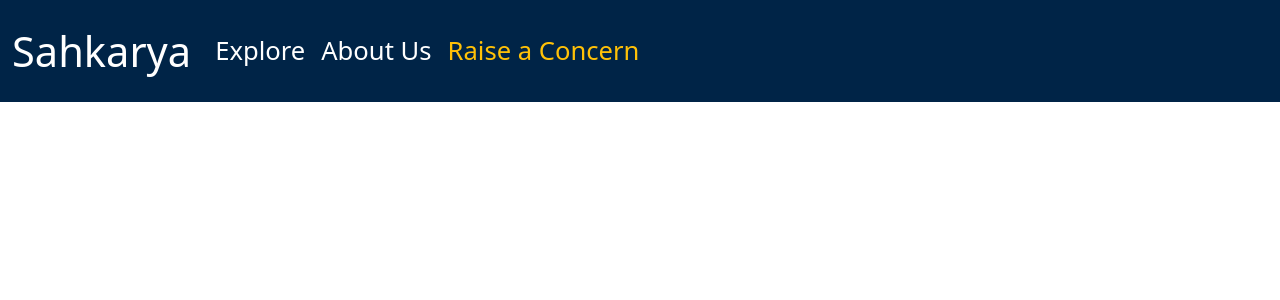
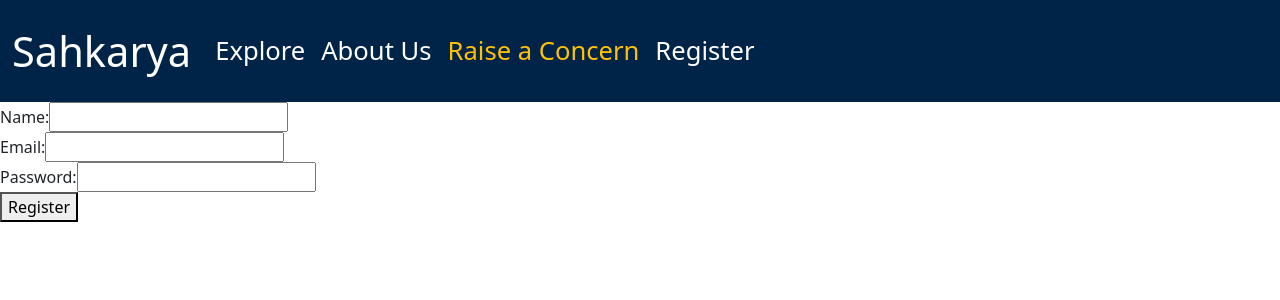
Before and after one commit to Sahkarya/Sahkarya, a React (Vite) app in the folder client/: page /register in a window 1280 px wide. Shown: the top 300 px of the page. Built offline with nearby package versions, Linux system fonts and the light colour scheme.

Commit message:
Added form functionality using React

```diff
--- a/client/src/App.jsx
+++ b/client/src/App.jsx
@@ -7,6 +7,8 @@ import Navbar from "./components/Navbar";
 import Explore from "./pages/Explore";
 import About from "./pages/About";
 import Concern from "./pages/Concern";
+import Login from "./pages/Login";
+import RegistrationForm from "./pages/Register";
 
 function App() {
   return (
@@ -18,6 +20,7 @@ function App() {
           <Route path="/explore" element={<Explore />} />
           <Route path="/about" element={<About />} />
           <Route path="/concern" element={<Concern />} />
+          <Route path="/register" element={<RegistrationForm />} />
         </Routes>
       </BrowserRouter>
     </>
--- a/client/src/components/Navbar.jsx
+++ b/client/src/components/Navbar.jsx
@@ -41,6 +41,13 @@ const Navbar = () => {
                 >
                   Raise a Concern
                 </a>
+                <a
+                  className="nav-link"
+                  href="/register"
+                  style={{ color: "white" }}
+                >
+                  Register
+                </a>
               </div>
             </div>
           </div>
--- a/client/src/pages/Concern.jsx
+++ b/client/src/pages/Concern.jsx
@@ -1,34 +1,89 @@
+import React, { useState } from "react";
+
 const Concern = () => {
+  const [formData, setFormData] = useState({
+    name: "",
+    phone: "",
+    message: "",
+    address: "",
+    department: "",
+  });
+
+  const handleChange = (e) => {
+    const { name, value } = e.target;
+    setFormData({ ...formData, [name]: value });
+  };
+
+  const handleSubmit = (e) => {
+    e.preventDefault();
+    // Handle form submission logic here
+    console.log(formData);
+  };
+
   return (
     <>
-      <form action="/submit-concern" method="POST" />
-      <label for="name">Name:</label>
+      <form onSubmit={handleSubmit} method="POST">
+        <label htmlFor="name">Name:</label>
         <br />
-      <input type="text" id="name" name="name" required />
+        <input
+          type="text"
+          id="name"
+          name="name"
+          value={formData.name}
+          onChange={handleChange}
+          required
+        />
         <br />
 
-      <label for="phone">Phone:</label>
+        <label htmlFor="phone">Phone:</label>
         <br />
-      <input type="tel" id="phone" name="phone" required />
+        <input
+          type="tel"
+          id="phone"
+          name="phone"
+          value={formData.phone}
+          onChange={handleChange}
+          required
+        />
         <br />
 
-      <label for="message">Message:</label>
+        <label htmlFor="message">Message:</label>
         <br />
-      <textarea id="message" name="message" required></textarea>
+        <textarea
+          id="message"
+          name="message"
+          value={formData.message}
+          onChange={handleChange}
+          required
+        ></textarea>
         <br />
 
-      <label for="address">Address:</label>
+        <label htmlFor="address">Address:</label>
         <br />
-      <input type="text" id="address" name="address" required />
+        <input
+          type="text"
+          id="address"
+          name="address"
+          value={formData.address}
+          onChange={handleChange}
+          required
+        />
         <br />
 
-      <label for="department">Department:</label>
+        <label htmlFor="department">Department:</label>
         <br />
-      <input type="text" id="department" name="department" required />
+        <input
+          type="text"
+          id="department"
+          name="department"
+          value={formData.department}
+          onChange={handleChange}
+          required
+        />
         <br />
 
         <input type="submit" value="Submit" />
-      <form />
+      </form>
     </>
   );
 };
--- /dev/null
+++ b/client/src/pages/Login.jsx
@@ -0,0 +1,5 @@
+const Login = () => {
+  return <>this is the login page</>;
+};
+
+export default Login;
--- /dev/null
+++ b/client/src/pages/Register.jsx
@@ -0,0 +1,61 @@
+import React, { useState } from "react";
+
+const RegistrationForm = () => {
+  const [formData, setFormData] = useState({
+    name: "",
+    email: "",
+    password: "",
+  });
+
+  const handleChange = (e) => {
+    const { name, value } = e.target;
+    setFormData({ ...formData, [name]: value });
+  };
+
+  const handleSubmit = (e) => {
+    e.preventDefault();
+    // Handle form submission logic here
+    console.log(formData);
+  };
+
+  return (
+    <form onSubmit={handleSubmit}>
+      <div>
+        <label htmlFor="name">Name:</label>
+        <input
+          type="text"
+          id="name"
+          name="name"
+          value={formData.name}
+          onChange={handleChange}
+          required
+        />
+      </div>
+      <div>
+        <label htmlFor="email">Email:</label>
+        <input
+          type="email"
+          id="email"
+          name="email"
+          value={formData.email}
+          onChange={handleChange}
+          required
+        />
+      </div>
+      <div>
+        <label htmlFor="password">Password:</label>
+        <input
+          type="password"
+          id="password"
+          name="password"
+          value={formData.password}
+          onChange={handleChange}
+          required
+        />
+      </div>
+      <button type="submit">Register</button>
+    </form>
+  );
+};
+
+export default RegistrationForm;
```
Lines whose indentation alone changed are shown as unchanged.
